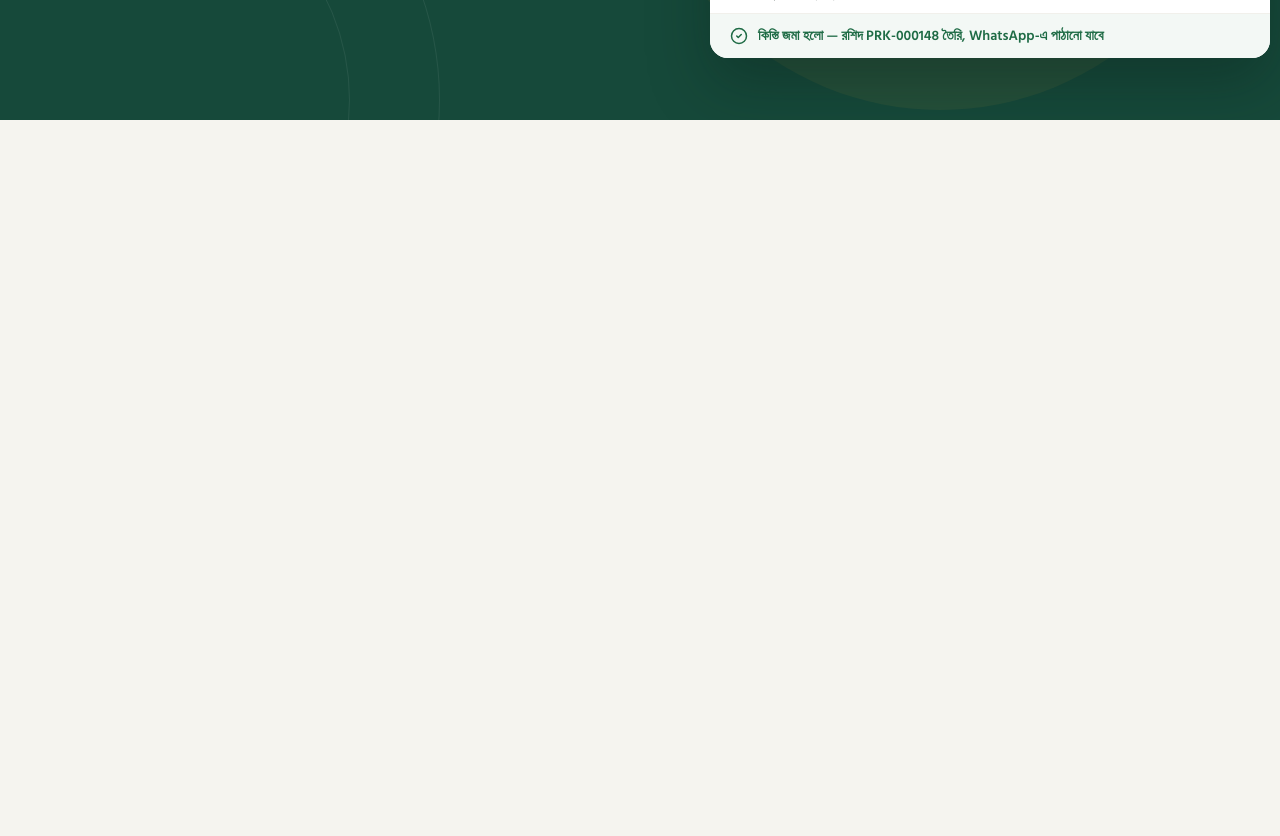
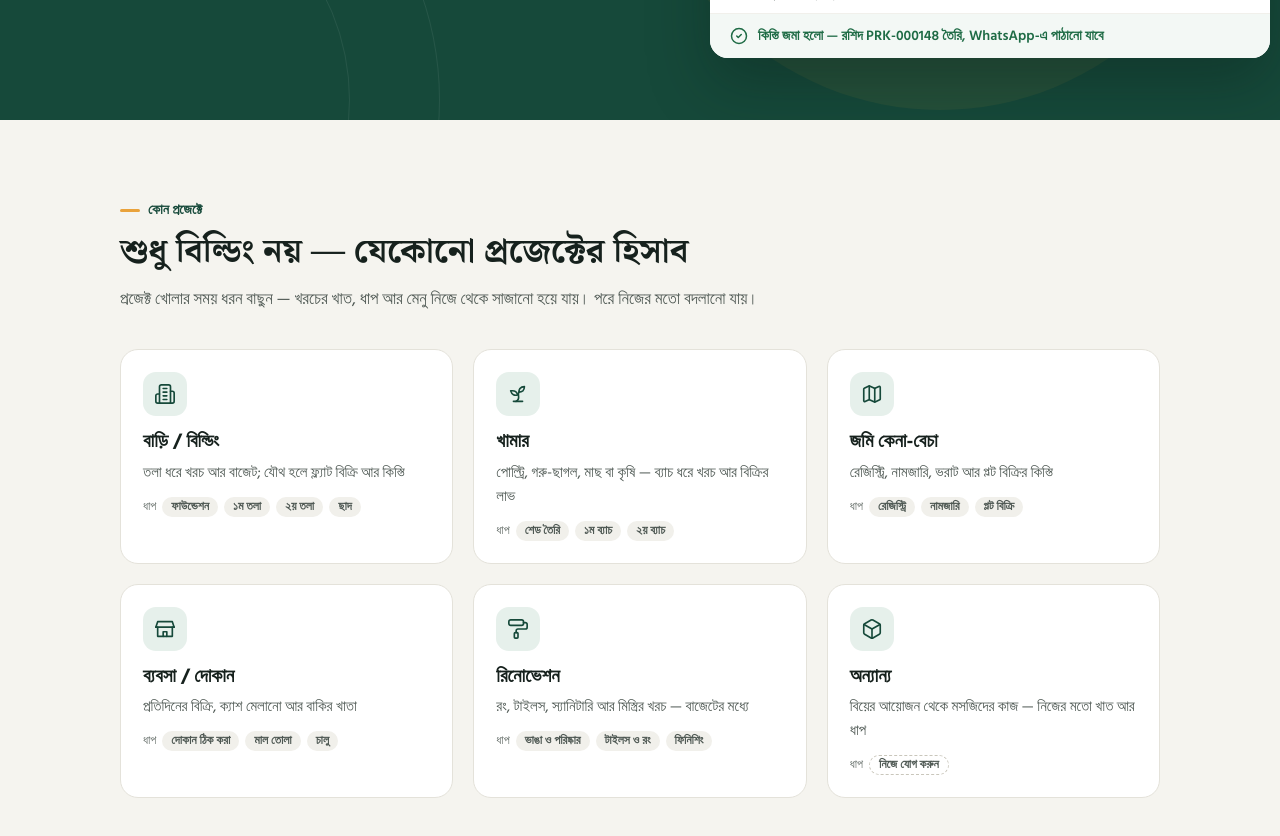
Before and after one commit to Arifur999/prokolpo, a Next.js app: page / in a window 1280 px wide. Shown: the part 600-1436 px from the top of the page. Before the commit the page ends 800 px from the top, so only its background shows below. Built offline with nearby package versions, Linux system fonts and the light colour scheme; no server answers.

Commit message:
feat(landing): add project kinds section
Six kinds with their starter phases. SectionHeading and Pill are the
eyebrow/title/lead block and phase tag the other sections reuse.

Co-Authored-By: Claude Opus 5.5 <noreply@anthropic.com>

```diff
--- a/messages/bn.json
+++ b/messages/bn.json
@@ -168,6 +168,65 @@
         },
         "note": "দিন শেষে গোনা ক্যাশ আর হিসাব মিলে গেছে"
       }
+    },
+    "kinds": {
+      "eyebrow": "কোন প্রজেক্টে",
+      "title": "শুধু বিল্ডিং নয় — যেকোনো প্রজেক্টের হিসাব",
+      "lead": "প্রজেক্ট খোলার সময় ধরন বাছুন — খরচের খাত, ধাপ আর মেনু নিজে থেকে সাজানো হয়ে যায়। পরে নিজের মতো বদলানো যায়।",
+      "phasesLabel": "ধাপ",
+      "items": {
+        "building": {
+          "title": "বাড়ি / বিল্ডিং",
+          "body": "তলা ধরে খরচ আর বাজেট; যৌথ হলে ফ্ল্যাট বিক্রি আর কিস্তি",
+          "phases": {
+            "p1": "ফাউন্ডেশন",
+            "p2": "১ম তলা",
+            "p3": "২য় তলা",
+            "p4": "ছাদ"
+          }
+        },
+        "farm": {
+          "title": "খামার",
+          "body": "পোল্ট্রি, গরু-ছাগল, মাছ বা কৃষি — ব্যাচ ধরে খরচ আর বিক্রির লাভ",
+          "phases": {
+            "p1": "শেড তৈরি",
+            "p2": "১ম ব্যাচ",
+            "p3": "২য় ব্যাচ"
+          }
+        },
+        "land": {
+          "title": "জমি কেনা-বেচা",
+          "body": "রেজিস্ট্রি, নামজারি, ভরাট আর প্লট বিক্রির কিস্তি",
+          "phases": {
+            "p1": "রেজিস্ট্রি",
+            "p2": "নামজারি",
+            "p3": "প্লট বিক্রি"
+          }
+        },
+        "business": {
+          "title": "ব্যবসা / দোকান",
+          "body": "প্রতিদিনের বিক্রি, ক্যাশ মেলানো আর বাকির খাতা",
+          "phases": {
+            "p1": "দোকান ঠিক করা",
+            "p2": "মাল তোলা",
+            "p3": "চালু"
+          }
+        },
+        "renovation": {
+          "title": "রিনোভেশন",
+          "body": "রং, টাইলস, স্যানিটারি আর মিস্ত্রির খরচ — বাজেটের মধ্যে",
+          "phases": {
+            "p1": "ভাঙা ও পরিষ্কার",
+            "p2": "টাইলস ও রং",
+            "p3": "ফিনিশিং"
+          }
+        },
+        "other": {
+          "title": "অন্যান্য",
+          "body": "বিয়ের আয়োজন থেকে মসজিদের কাজ — নিজের মতো খাত আর ধাপ",
+          "addOwn": "নিজে যোগ করুন"
+        }
+      }
     }
   }
 }
--- a/messages/en.json
+++ b/messages/en.json
@@ -168,6 +168,65 @@
         },
         "note": "End-of-day cash count matches the books"
       }
+    },
+    "kinds": {
+      "eyebrow": "Project types",
+      "title": "Not just buildings — accounts for any project",
+      "lead": "Pick a type when you open a project — expense heads, phases and menus are set up for you. Change them later as you like.",
+      "phasesLabel": "Phases",
+      "items": {
+        "building": {
+          "title": "Home / Building",
+          "body": "Expenses and budget by floor; for joint projects, flat sales and instalments",
+          "phases": {
+            "p1": "Foundation",
+            "p2": "1st floor",
+            "p3": "2nd floor",
+            "p4": "Roof"
+          }
+        },
+        "farm": {
+          "title": "Farm",
+          "body": "Poultry, cattle, fish or crops — costs and sales profit by batch",
+          "phases": {
+            "p1": "Shed build",
+            "p2": "1st batch",
+            "p3": "2nd batch"
+          }
+        },
+        "land": {
+          "title": "Land buy & sell",
+          "body": "Registration, mutation, filling and plot sale instalments",
+          "phases": {
+            "p1": "Registration",
+            "p2": "Mutation",
+            "p3": "Plot sale"
+          }
+        },
+        "business": {
+          "title": "Business / Shop",
+          "body": "Daily sales, cash matching and the credit book",
+          "phases": {
+            "p1": "Shop setup",
+            "p2": "Stocking",
+            "p3": "Open"
+          }
+        },
+        "renovation": {
+          "title": "Renovation",
+          "body": "Paint, tiles, sanitary and labour costs — within budget",
+          "phases": {
+            "p1": "Demolish & clean",
+            "p2": "Tiles & paint",
+            "p3": "Finishing"
+          }
+        },
+        "other": {
+          "title": "Other",
+          "body": "From wedding arrangements to mosque work — your own heads and phases",
+          "addOwn": "Add your own"
+        }
+      }
     }
   }
 }
--- a/src/app/page.tsx
+++ b/src/app/page.tsx
@@ -1,9 +1,11 @@
 import { HeroSection } from "@/components/modules/Landing/HeroSection";
+import { KindsSection } from "@/components/modules/Landing/KindsSection";
 
 export default function LandingPage() {
   return (
     <main id="main-content" className="flex flex-col bg-canvas text-ink">
       <HeroSection />
+      <KindsSection />
     </main>
   );
 }
--- /dev/null
+++ b/src/components/modules/Landing/KindsSection.tsx
@@ -0,0 +1,86 @@
+import type { ReactNode } from "react";
+import { getTranslations } from "next-intl/server";
+import { Icon } from "@/components/shared/icon/Icon";
+import type { IconName } from "@/components/shared/icon/iconPaths";
+import { Pill } from "./Pill";
+import { SectionHeading } from "./SectionHeading";
+
+const TITLE_ID = "lp-kinds-title";
+
+function KindCard({ icon, title, body, children }: { icon: IconName; title: string; body: string; children: ReactNode }) {
+  return (
+    <article className="flex flex-col gap-3 rounded-[18px] border border-line-2 bg-white p-[22px]">
+      <span className="flex size-11 items-center justify-center rounded-[13px] bg-brand-tint text-brand">
+        <Icon name={icon} size={22} />
+      </span>
+      <span className="flex flex-col gap-1">
+        <h3 className="m-0 text-[19px] font-bold">{title}</h3>
+        <span className="text-[15px] leading-[1.6] text-ink-2">{body}</span>
+      </span>
+      <span className="flex flex-wrap items-center gap-1.5">{children}</span>
+    </article>
+  );
+}
+
+export async function KindsSection() {
+  const t = await getTranslations("Landing.kinds");
+
+  const kinds: { key: string; icon: IconName; title: string; body: string; phases: string[] }[] = [
+    {
+      key: "building",
+      icon: "building",
+      title: t("items.building.title"),
+      body: t("items.building.body"),
+      phases: [t("items.building.phases.p1"), t("items.building.phases.p2"), t("items.building.phases.p3"), t("items.building.phases.p4")],
+    },
+    {
+      key: "farm",
+      icon: "sprout",
+      title: t("items.farm.title"),
+      body: t("items.farm.body"),
+      phases: [t("items.farm.phases.p1"), t("items.farm.phases.p2"), t("items.farm.phases.p3")],
+    },
+    {
+      key: "land",
+      icon: "map",
+      title: t("items.land.title"),
+      body: t("items.land.body"),
+      phases: [t("items.land.phases.p1"), t("items.land.phases.p2"), t("items.land.phases.p3")],
+    },
+    {
+      key: "business",
+      icon: "store",
+      title: t("items.business.title"),
+      body: t("items.business.body"),
+      phases: [t("items.business.phases.p1"), t("items.business.phases.p2"), t("items.business.phases.p3")],
+    },
+    {
+      key: "renovation",
+      icon: "paintRoller",
+      title: t("items.renovation.title"),
+      body: t("items.renovation.body"),
+      phases: [t("items.renovation.phases.p1"), t("items.renovation.phases.p2"), t("items.renovation.phases.p3")],
+    },
+  ];
+  const phasesLabel = <span className="text-xs text-ink-3">{t("phasesLabel")}</span>;
+
+  return (
+    <section id="lp-kinds" aria-labelledby={TITLE_ID} className="px-page flex shrink-0 flex-col gap-9 py-20 xl:h-[820px]">
+      <SectionHeading id={TITLE_ID} eyebrow={t("eyebrow")} title={t("title")} lead={t("lead")} className="max-w-[680px]" />
+      <div className="grid gap-5 md:grid-cols-2 xl:grid-cols-3">
+        {kinds.map((kind) => (
+          <KindCard key={kind.key} icon={kind.icon} title={kind.title} body={kind.body}>
+            {phasesLabel}
+            {kind.phases.map((phase) => (
+              <Pill key={phase}>{phase}</Pill>
+            ))}
+          </KindCard>
+        ))}
+        <KindCard icon="package" title={t("items.other.title")} body={t("items.other.body")}>
+          {phasesLabel}
+          <Pill className="border border-dashed border-line-strong bg-transparent py-px">{t("items.other.addOwn")}</Pill>
+        </KindCard>
+      </div>
+    </section>
+  );
+}
--- /dev/null
+++ b/src/components/modules/Landing/Pill.tsx
@@ -0,0 +1,7 @@
+import type { ReactNode } from "react";
+import { cn } from "@/lib/utils";
+
+// The small rounded tag used for phases and feature lists across the landing page.
+export function Pill({ children, className }: { children: ReactNode; className?: string }) {
+  return <span className={cn("rounded-full bg-surface-4 px-[9px] py-0.5 text-xs font-semibold text-ink-2", className)}>{children}</span>;
+}
--- /dev/null
+++ b/src/components/modules/Landing/SectionHeading.tsx
@@ -0,0 +1,25 @@
+import { cn } from "@/lib/utils";
+
+type SectionHeadingProps = {
+  id: string;
+  eyebrow: string;
+  title: string;
+  lead?: string;
+  className?: string;
+  leadClassName?: string;
+};
+
+export function SectionHeading({ id, eyebrow, title, lead, className, leadClassName }: SectionHeadingProps) {
+  return (
+    <div className={cn("flex flex-col gap-2.5", className)}>
+      <span className="flex items-center gap-2 text-sm font-bold text-brand">
+        <span aria-hidden="true" className="h-[3px] w-5 rounded-[2px] bg-gold" />
+        {eyebrow}
+      </span>
+      <h2 id={id} className="m-0 font-heading text-[28px] leading-[1.35] font-bold md:text-[34px]">
+        {title}
+      </h2>
+      {lead && <p className={cn("m-0 text-[17px] leading-[1.6] text-ink-2", leadClassName)}>{lead}</p>}
+    </div>
+  );
+}
```
